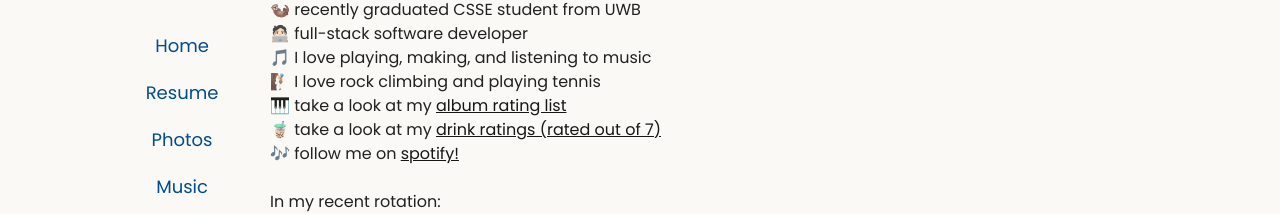
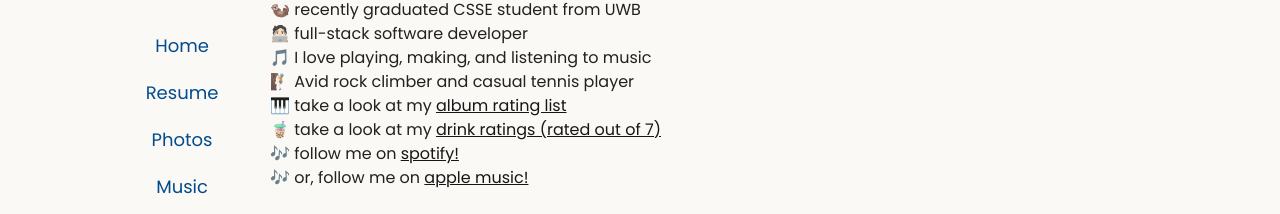
Before and after one commit to jinevang/personal-site, a React (Create React App) app: page /about in a window 1280 px wide. Shown: the part 237-451 px from the top of the page. Built offline with nearby package versions, Linux system fonts and the light colour scheme; grey boxes are pictures that could not be loaded.

Commit message:
Update about page

```diff
--- a/src/constants/strings.ts
+++ b/src/constants/strings.ts
@@ -51,7 +51,7 @@ export const strings = {
 			CN: '喜歡做音樂'
 		},
 		sportsMessage: {
-			EN: 'I love rock climbing and playing tennis',
+			EN: 'Avid rock climber and casual tennis player',
 			CN: '我超喜歡攀岩跟打網球'
 		},
 		takeALook: {
--- a/src/pages/AboutPage.tsx
+++ b/src/pages/AboutPage.tsx
@@ -131,6 +131,18 @@ const AboutPage = () => {
             </a>
           </span>
         </ListItem>
+        <ListItem disablePadding>
+          <span>
+            🎶 {language === 'EN' && 'or, '}{strings.aboutPage.followMessage[language]}{" "}
+            <a
+              href="https://music.apple.com/profile/evanjin"
+              target="_blank"
+              rel="noopener noreferrer"
+            >
+              apple music!
+            </a>
+          </span>
+        </ListItem>
         <br />
         {strings.aboutPage.recentRotation[language]}
         <ListItem disablePadding>
```
